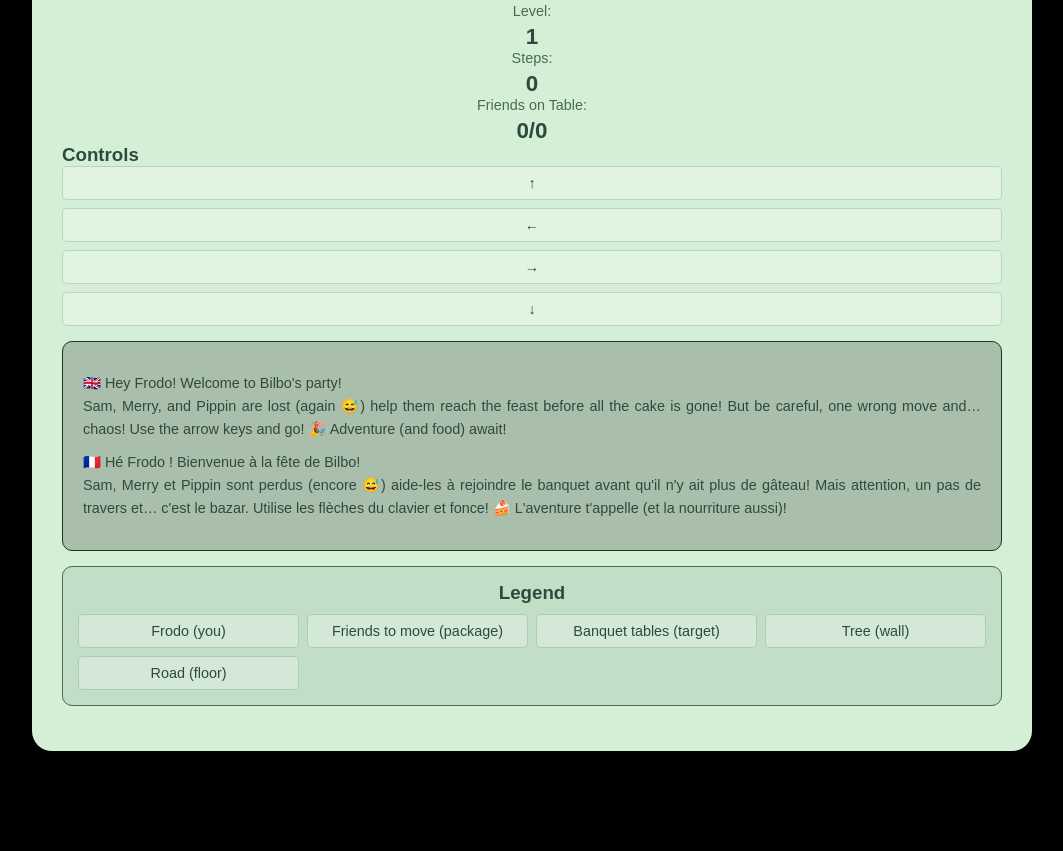
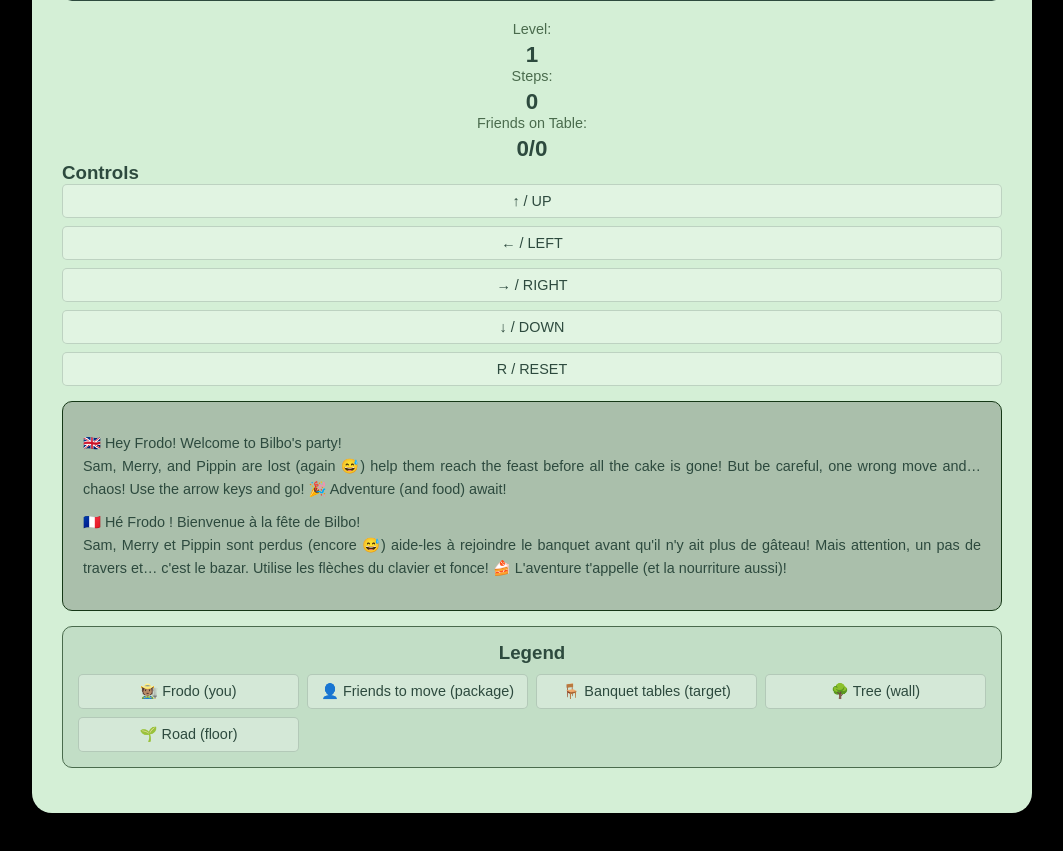
Before and after one commit to laeti91/boxxle, a plain HTML site: page index.html in a window 1280 px wide. Shown: the part 711-1562 px from the top of the page, without its empty margins (108-1171 px from the left). Before the commit the page ends 1502 px from the top, so only its background shows below. Drawn offline with Linux system fonts and the light colour scheme.

Commit message:
modification html / ajout de pop up

```diff
--- a/index.html
+++ b/index.html
@@ -9,6 +9,8 @@
     </head>
 
     <body>
+        <!--rafraichissement FPS-->
+        <div id="fpsCounter" class="fpsCount">FPS: 10</div>
         <!--contient la page du jeu-->
         <div class="gameContainer">
             <h1>Frodo's Birthday Banquet</h1>
@@ -19,6 +21,9 @@
                 <button onclick="resetLevel()">Reset Level</button>
                 <button onclick="window.initLevel(0)">Level 1</button>
                 <button onclick="window.nextLevel()">Next Level</button>
+                <button onclick="window.previousLevel()">Previous Level</button>
+                <button onclick="hideMessage()">Hide Message</button>
+                <button onclick="console.log(window.gameState)">Game State</button>
             </div>
 
             <div id="gameBoard">
@@ -45,10 +50,11 @@
             <div class="keysControl">
                 <h3>Controls</h3>
                 <div class="controlsGrid">
-                    <div class="controlButton">↑</div>
-                    <div class="controlButton">←</div>
-                    <div class="controlButton">→</div>
-                    <div class="controlButton">↓</div>
+                    <div class="controlButton">↑ / UP</div>
+                    <div class="controlButton">← / LEFT</div>
+                    <div class="controlButton">→ / RIGHT</div>
+                    <div class="controlButton">↓ / DOWN</div>
+                    <div class="controlButton">R / RESET</div>
                 </div>
             </div>
 
@@ -72,12 +78,17 @@
             <div id="legend">
                 <h3>Legend</h3>
                 <div id="legendGrid">
-                    <div class="legendItem">Frodo (you)</div>
-                    <div class="legendItem">Friends to move (package)</div>
-                    <div class="legendItem">Banquet tables (target)</div>
-                    <div class="legendItem">Tree (wall)</div>
-                    <div class="legendItem">Road (floor)</div>
+                    <div class="legendItem">🧑🏽‍🌾 Frodo (you)</div>
+                    <div class="legendItem">👤 Friends to move (package)</div>
+                    <div class="legendItem">🪑 Banquet tables (target)</div>
+                    <div class="legendItem">🌳 Tree (wall)</div>
+                    <div class="legendItem">🌱 Road (floor)</div>
                 </div>
+            </div>
+
+            <!--message pop-up-->
+            <div id="messagePopup" class="messagePopup">
+                <span id="popUpText"></span>
             </div>
 
             <!--débug console caché-->
```
